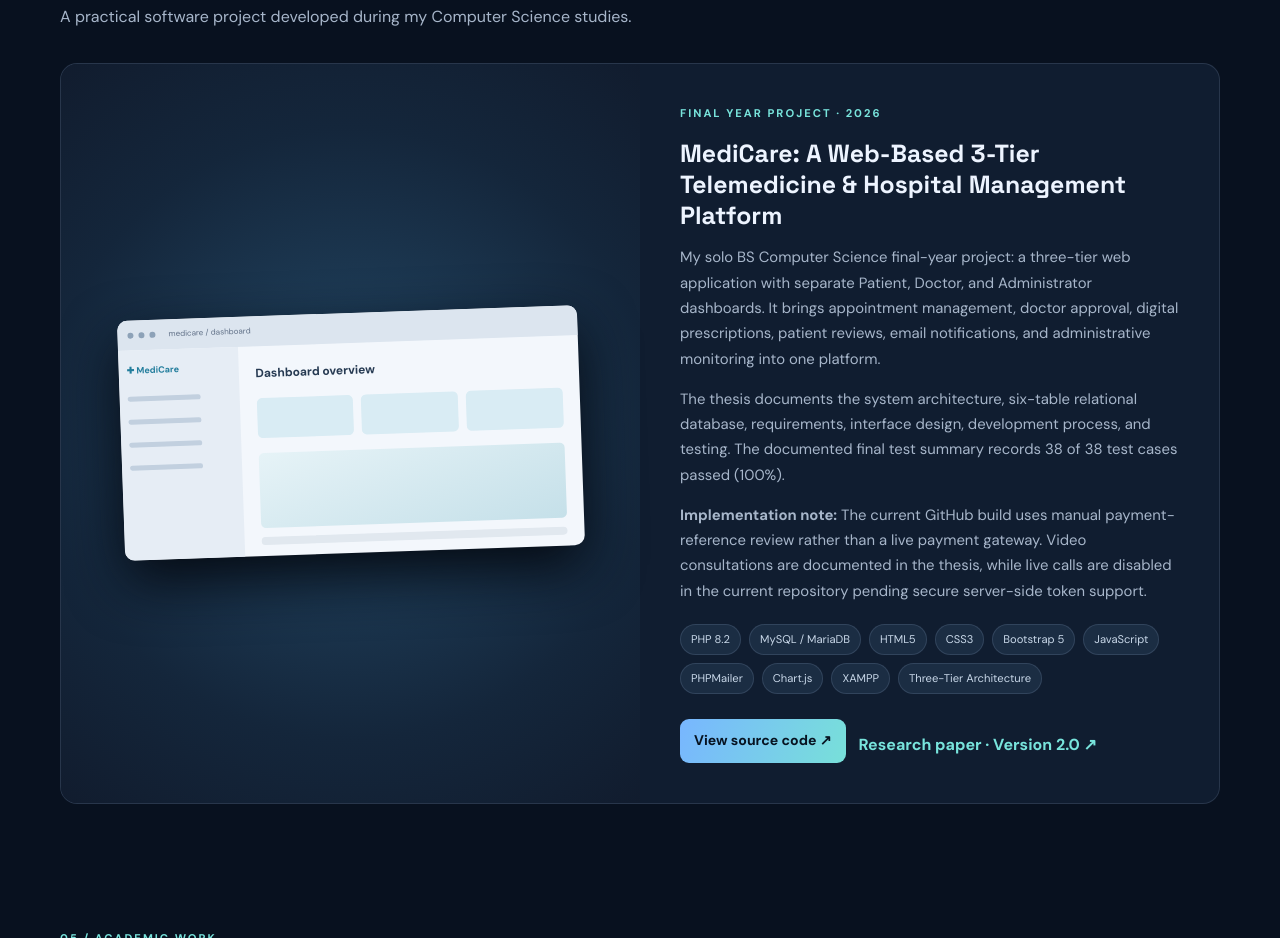
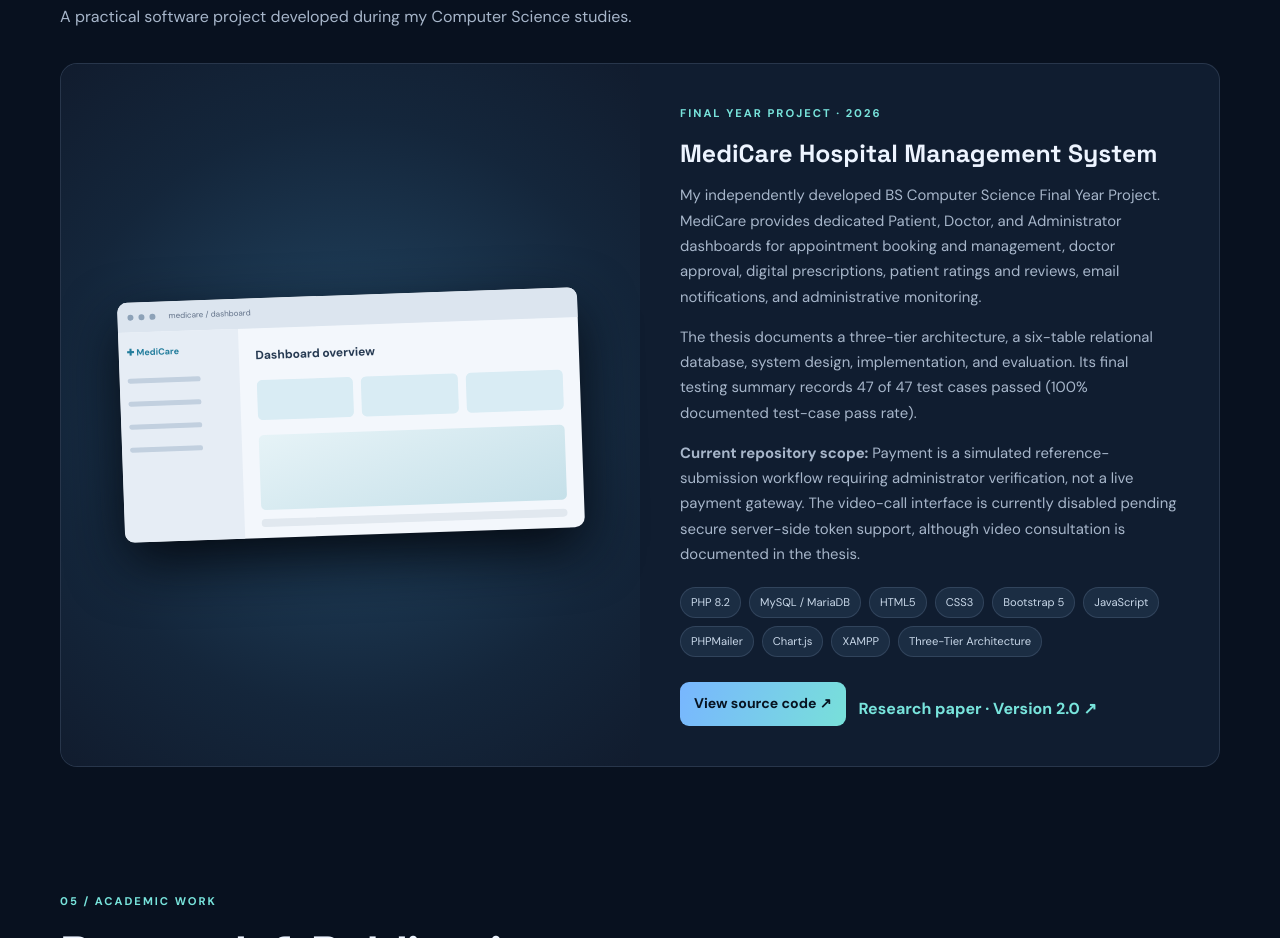
Before and after one commit to maazahmadyousafzai/Portfolio, a plain HTML site: page index.html in a window 1280 px wide. Shown: the part 2857-3795 px from the top of the page. Drawn offline with Linux system fonts and the light colour scheme.

Commit message:
Align portfolio FYP title and details with final MediCare thesis

```diff
--- a/index.html
+++ b/index.html
@@ -1006,29 +1006,29 @@
 
         <div class="project-content">
           <p class="eyebrow">FINAL YEAR PROJECT · 2026</p>
-          <h3>MediCare: A Web-Based 3-Tier Telemedicine &amp; Hospital Management Platform</h3>
+          <h3>MediCare Hospital Management System</h3>
 
           <p>
-            My solo BS Computer Science final-year project: a three-tier
-            web application with separate Patient, Doctor, and Administrator
-            dashboards. It brings appointment management, doctor approval,
-            digital prescriptions, patient reviews, email notifications,
-            and administrative monitoring into one platform.
+            My independently developed BS Computer Science Final Year Project.
+            MediCare provides dedicated Patient, Doctor, and Administrator
+            dashboards for appointment booking and management, doctor approval,
+            digital prescriptions, patient ratings and reviews, email
+            notifications, and administrative monitoring.
           </p>
 
           <p>
-            The thesis documents the system architecture, six-table
-            relational database, requirements, interface design, development
-            process, and testing. The documented final test summary records
-            38 of 38 test cases passed (100%).
+            The thesis documents a three-tier architecture, a six-table
+            relational database, system design, implementation, and evaluation.
+            Its final testing summary records 47 of 47 test cases passed
+            (100% documented test-case pass rate).
           </p>
 
           <p>
-            <strong>Implementation note:</strong> The current GitHub build
-            uses manual payment-reference review rather than a live payment
-            gateway. Video consultations are documented in the thesis, while
-            live calls are disabled in the current repository pending secure
-            server-side token support.
+            <strong>Current repository scope:</strong> Payment is a simulated
+            reference-submission workflow requiring administrator verification,
+            not a live payment gateway. The video-call interface is currently
+            disabled pending secure server-side token support, although video
+            consultation is documented in the thesis.
           </p>
 
           <div class="tag-list">
```
